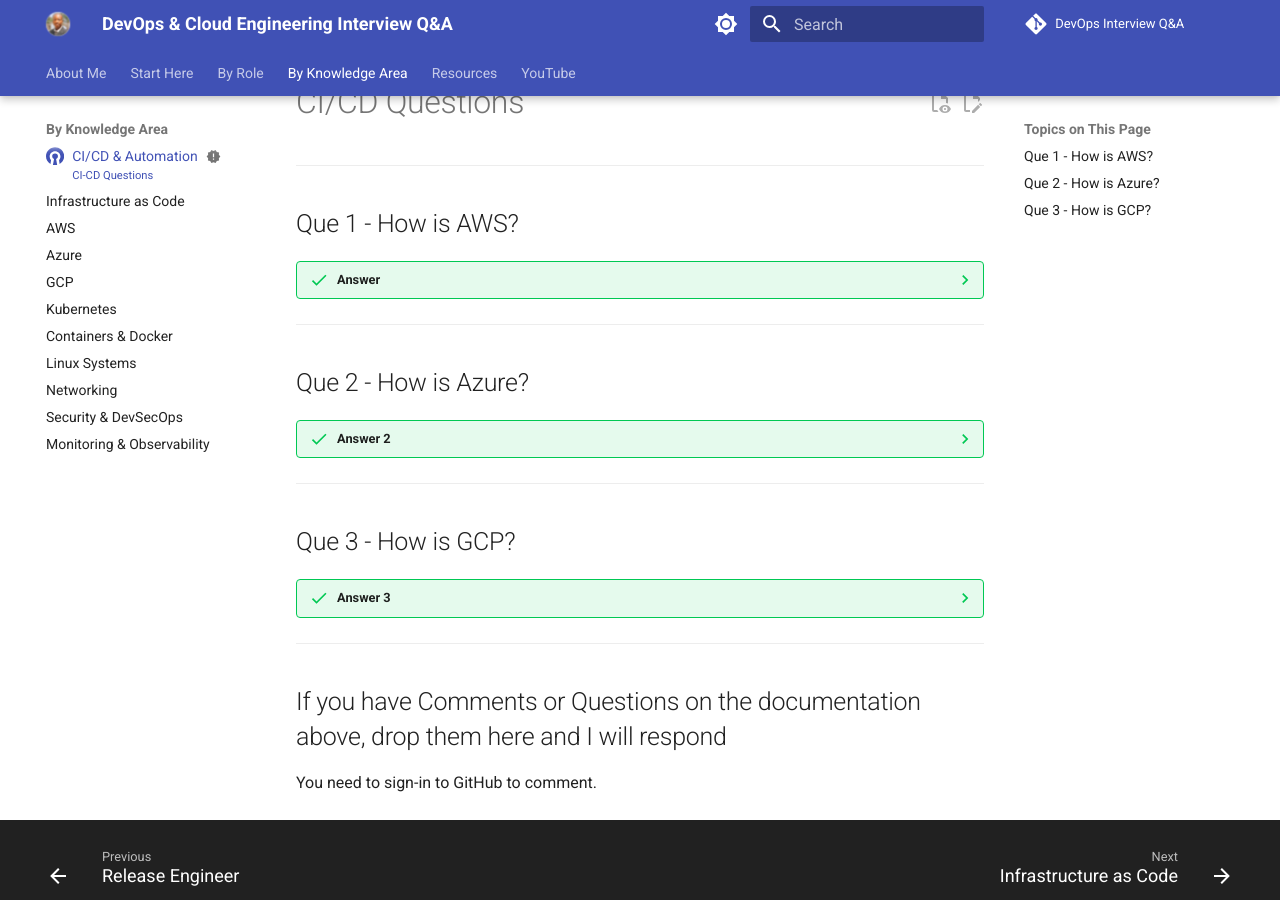
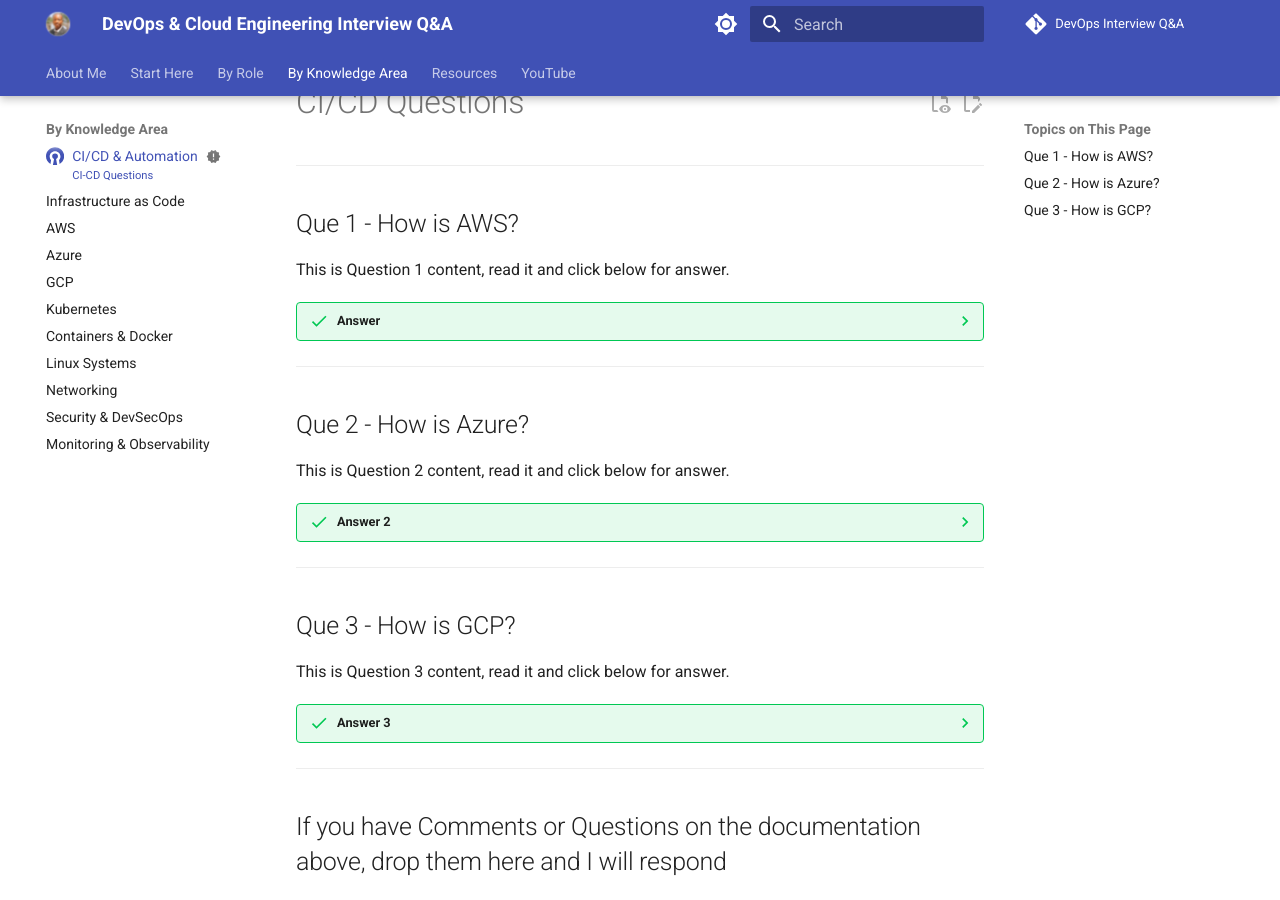
Before and after one commit to opeyemitechpro/devops-interview-q-and-a, an MkDocs documentation site: the page built from docs/by-knowledge-area/ci-cd-automation.md, in a window 1280 px wide and 900 px high, scrolled down 235 px. Built offline with MkDocs 1.6.1 and Material for MkDocs 9.7.7, drawn with Linux system fonts in a browser that asks for light colours; comment, search, counter and statistics services are not loaded.

Commit message:
Update questions

```diff
--- a/docs/by-knowledge-area/ci-cd-automation.md
+++ b/docs/by-knowledge-area/ci-cd-automation.md
@@ -23,6 +23,8 @@
 ---
 
 ## Que 1 - How is AWS? {#ci-cd-multi-cloud-deploy1}
+
+This is Question 1 content, read it and click below for answer.
 
 ??? success "Answer"
 
@@ -56,6 +58,9 @@
 
 ## Que 2 - How is Azure? {#ci-cd-multi-cloud-deploy2}
 
+This is Question 2 content, read it and click below for answer.
+
+
 ??? success "Answer 2"
 
     This is a multi-stage process focusing on artifact management and environment-specific deployment scripts.
@@ -88,6 +93,9 @@
 
 ## Que 3 - How is GCP? {#ci-cd-multi-cloud-deploy3}
 
+This is Question 3 content, read it and click below for answer.
+
+
 ??? success "Answer 3"
 
     This is a multi-stage process focusing on artifact management and environment-specific deployment scripts.
```
